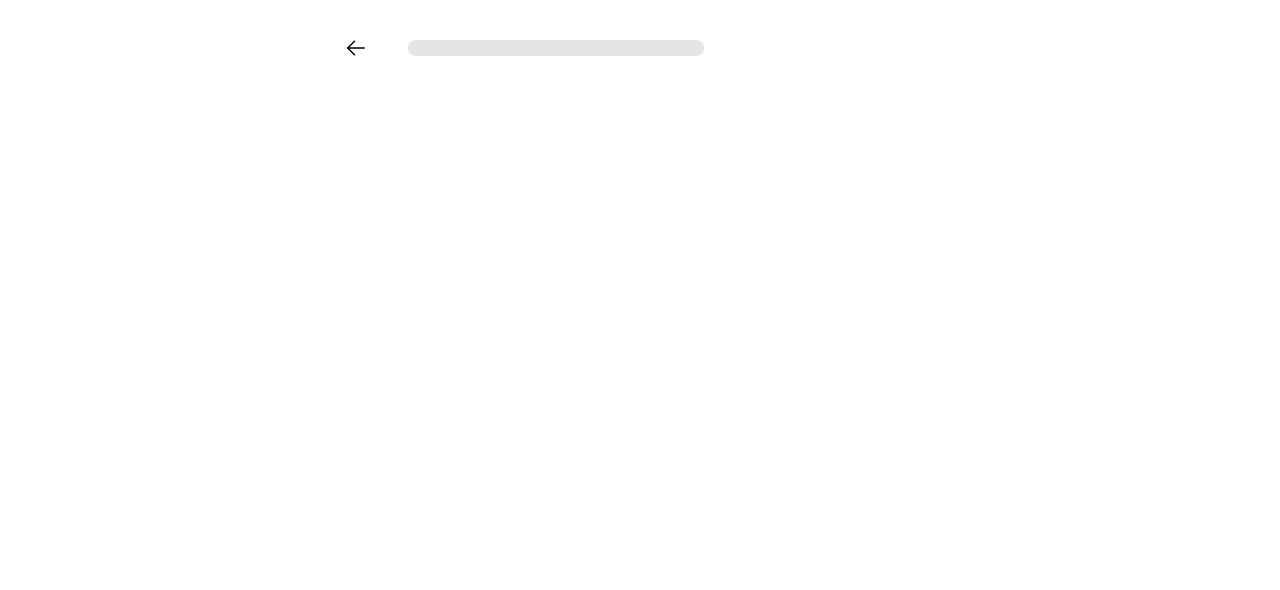
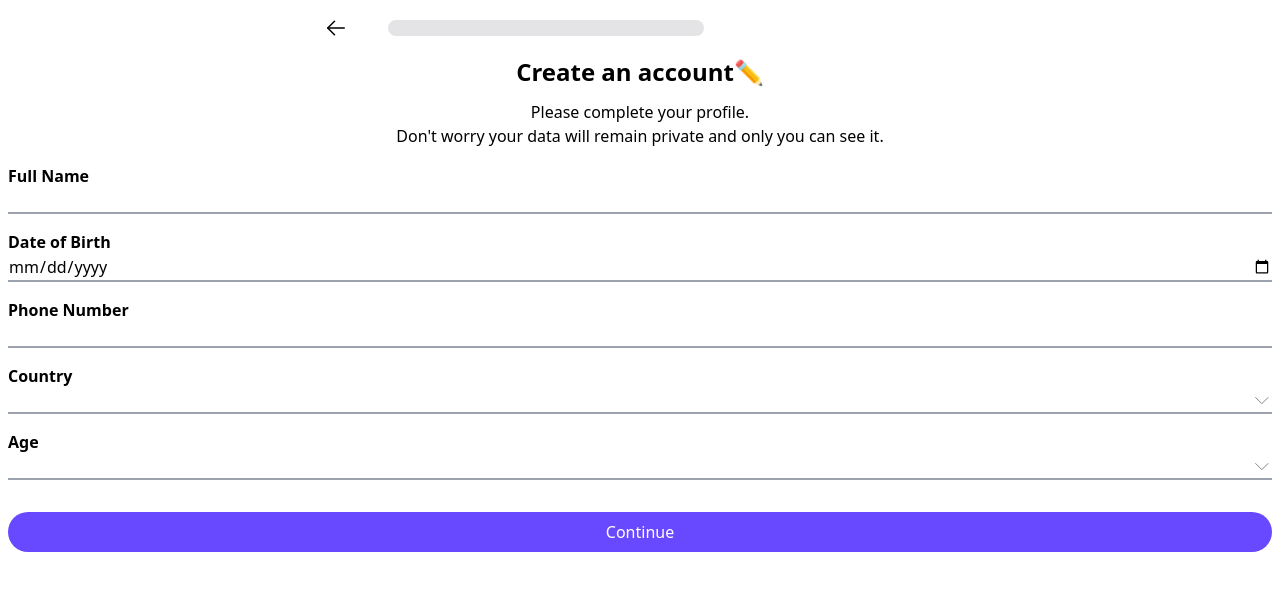
Before and after one commit to smartcollins/quizzico, a React (Create React App) app: page /account in a window 1280 px wide. Shown: the top 590 px of the page. Built offline with nearby package versions, Linux system fonts and the light colour scheme.

Commit message:
from a different perspective

```diff
--- a/src/components/ProgressBar.jsx
+++ b/src/components/ProgressBar.jsx
@@ -19,8 +19,10 @@
       };
 
   return (
-    <section className="flex w-full justify-center h-screen pt-5">
-      <div className="w-1/2  h-full max-md:w-full px-5 py-4 ">
+    // <section className="flex w-full justify-center h-screen pt-5">
+    <section className="flex w-full justify-center h-full">
+      {/* <div className="w-1/2  h-full max-md:w-full px-5 py-4 "> */}
+      <div className="w-1/2  h-full max-md:w-full py-4 ">
       <div className="flex gap-10 items-center">
         <div onClick={() => navigate(-1)}>
           <ArrowLeft size={24} />
```
